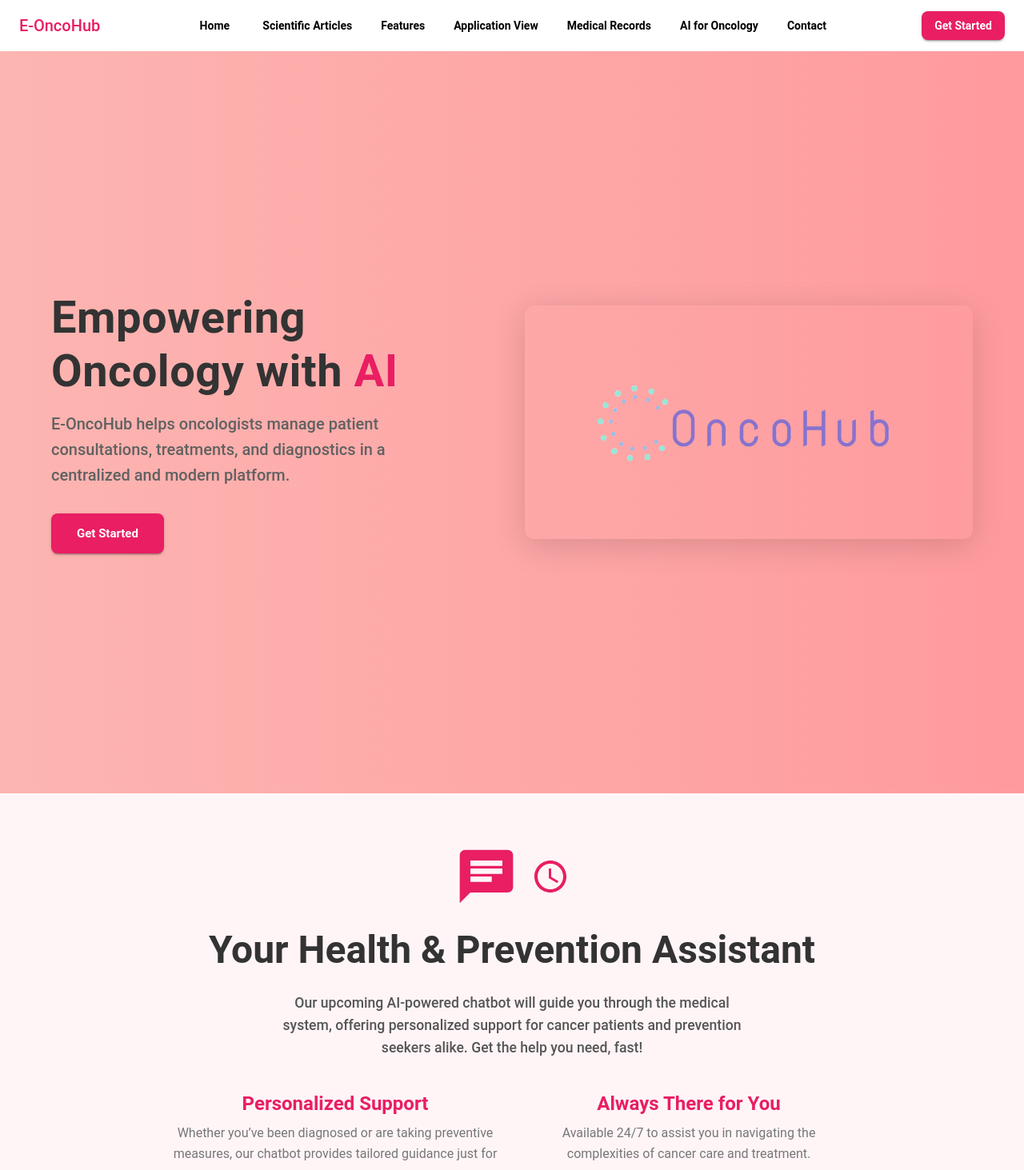
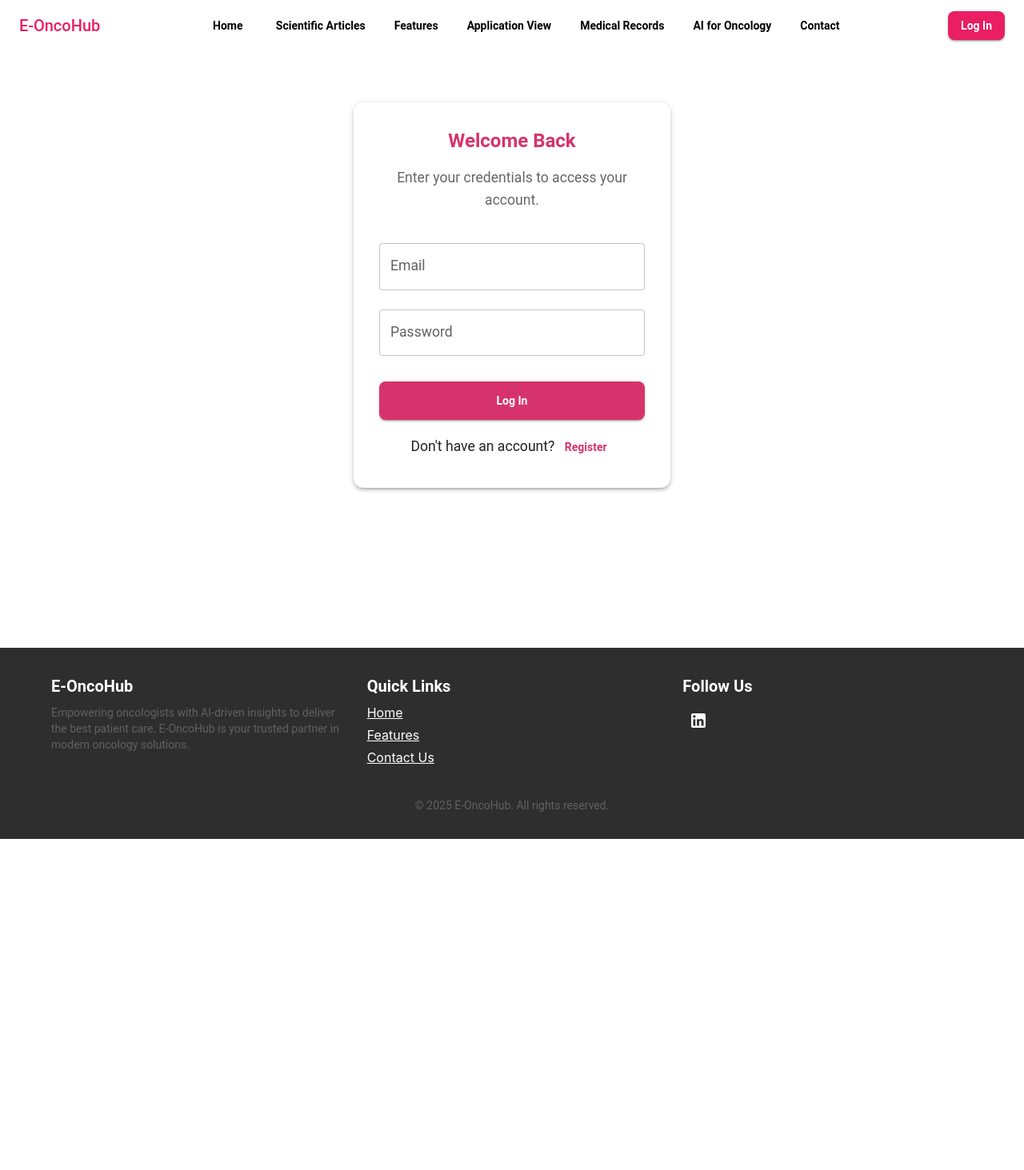
Before and after one commit to Serban-Timofte-EBR/Medical_SaaS_Presentation_Website, a React (Create React App) app: page /login in a window 1280 px wide. Shown: the top 1463 px of the page at 80% size. After the commit the page ends 1049 px from the top, so only its background shows below. Built offline with nearby package versions, Linux system fonts and the light colour scheme.

Commit message:
Implement login function

```diff
--- a/package.json
+++ b/package.json
@@ -17,6 +17,7 @@
     "framer-motion": "^11.11.9",
     "react": "^18.3.1",
     "react-dom": "^18.3.1",
+    "react-router-dom": "^7.2.0",
     "react-scripts": "5.0.1",
     "typescript": "^4.9.5",
     "web-vitals": "^2.1.4"
--- a/src/App.tsx
+++ b/src/App.tsx
@@ -1,21 +1,31 @@
 import React from "react";
+import { BrowserRouter as Router, Routes, Route } from "react-router-dom";
 import { ThemeProvider } from "@mui/material/styles";
 import Header from "./components/Header";
 import HeroSection from "./components/HeroSection";
 import FeaturesSection from "./components/FeaturesSection";
 import AppFlowSection from "./components/HowItWorks";
 import DigitalPatientFolder from "./components/DigitalPatientFolder";
-import theme from "./styles/theme";
 import Footer from "./components/Footer";
 import ChatbotFeature from "./components/ChatbotFeature";
 import Contact from "./components/Contact";
 import ComingSoonSection from "./components/ComingSoonSection";
 import ArticlesSection from "./components/ArticlesSection";
+import Login from "./pages/Login";
+import Register from "./pages/Register";
+import theme from "./styles/theme";
 
 const App: React.FC = () => {
   return (
     <ThemeProvider theme={theme}>
+      <Router>
+        {" "}
         <Header />
+        <Routes>
+          <Route
+            path="/"
+            element={
+              <>
                 <HeroSection />
                 <ComingSoonSection />
                 <ArticlesSection />
@@ -24,7 +34,14 @@ const App: React.FC = () => {
                 <DigitalPatientFolder />
                 <ChatbotFeature />
                 <Contact />
+              </>
+            }
+          />
+          <Route path="/login" element={<Login />} />
+          <Route path="/register" element={<Register />} />
+        </Routes>
         <Footer />
+      </Router>
     </ThemeProvider>
   );
 };
--- a/src/components/ComingSoonSection.tsx
+++ b/src/components/ComingSoonSection.tsx
@@ -1,10 +1,13 @@
 import React from "react";
+import { useNavigate } from "react-router-dom";
 import { Box, Container, Typography, Button, Grid } from "@mui/material";
 import ChatIcon from "@mui/icons-material/Chat";
 import AccessTimeIcon from "@mui/icons-material/AccessTime";
 import ArrowForwardIcon from "@mui/icons-material/ArrowForward";
 
 const ComingSoonSection: React.FC = () => {
+  const navigate = useNavigate();
+
   return (
     <Box
       sx={{
@@ -54,9 +57,9 @@ const ComingSoonSection: React.FC = () => {
             fontSize: "1.1rem",
           }}
         >
-          Our upcoming AI-powered chatbot will guide you through the medical
-          system, offering personalized support for cancer patients and
-          prevention seekers alike. Get the help you need, fast!
+          Our AI-powered chatbot will guide you through the medical system,
+          offering personalized support for cancer patients and prevention
+          seekers alike. Get the help you need, fast!
         </Typography>
 
         {/* Highlights Section */}
@@ -98,21 +101,21 @@ const ComingSoonSection: React.FC = () => {
           variant="h4"
           sx={{ fontWeight: "bold", mt: 6, color: "#333" }}
         >
-          Launching Soon
+          Start Chatting Now
         </Typography>
         <Typography
           variant="h5"
           sx={{ fontWeight: "bold", mb: 4, color: "#e91e63" }}
         >
-          Be Ready!
+          Talk to Our AI Chatbot!
         </Typography>
 
-        {/* CTA Button */}
+        {/* CTA Button - Redirects to /gpt */}
         <Button
           variant="contained"
           color="primary"
           size="large"
-          href="#contact"
+          onClick={() => navigate("/gpt")}
           endIcon={<ArrowForwardIcon />}
           sx={{
             padding: "12px 30px",
@@ -124,7 +127,7 @@ const ComingSoonSection: React.FC = () => {
             },
           }}
         >
-          Get Notified
+          Go to Chat
         </Button>
       </Container>
     </Box>
--- a/src/components/Header.tsx
+++ b/src/components/Header.tsx
@@ -1,4 +1,5 @@
 import React, { useState } from "react";
+import { useNavigate } from "react-router-dom";
 import {
   AppBar,
   Toolbar,
@@ -8,7 +9,6 @@ import {
   IconButton,
   Drawer,
   List,
-  ListItem,
   ListItemText,
   ListItemButton,
   Divider,
@@ -25,6 +25,7 @@ import { useTheme } from "@mui/material/styles";
 import useMediaQuery from "@mui/material/useMediaQuery";
 
 const Header: React.FC = () => {
+  const navigate = useNavigate();
   const [drawerOpen, setDrawerOpen] = useState(false);
   const theme = useTheme();
   const isMobile = useMediaQuery(theme.breakpoints.down("md"));
@@ -42,7 +43,7 @@ const Header: React.FC = () => {
     };
 
   const navigationItems = [
-    { label: "Home", href: "#hero", icon: <HomeIcon /> },
+    { label: "Home", path: "/", icon: <HomeIcon /> }, // ✅ Updated to path `/`
     {
       label: "Scientific Articles",
       href: "#articles",
@@ -77,8 +78,11 @@ const Header: React.FC = () => {
         {navigationItems.map((item, index) => (
           <ListItemButton
             key={index}
-            component="a"
-            href={item.href}
+            onClick={() =>
+              item.path
+                ? navigate(item.path)
+                : (window.location.href = item.href!)
+            }
             sx={{
               color: "#333",
               "&:hover": {
@@ -109,7 +113,12 @@ const Header: React.FC = () => {
     <AppBar position="static" color="transparent" elevation={0}>
       <Toolbar sx={{ justifyContent: "space-between" }}>
         {/* Logo */}
-        <Typography variant="h6" color="primary">
+        <Typography
+          variant="h6"
+          color="primary"
+          onClick={() => navigate("/")}
+          sx={{ cursor: "pointer" }}
+        >
           E-OncoHub
         </Typography>
 
@@ -117,24 +126,28 @@ const Header: React.FC = () => {
         {!isMobile && (
           <Box sx={{ display: "flex", gap: "20px" }}>
             {navigationItems.map((item, index) => (
-              <Button key={index} href={item.href} color="inherit">
+              <Button
+                key={index}
+                onClick={() =>
+                  item.path
+                    ? navigate(item.path)
+                    : (window.location.href = item.href!)
+                }
+                color="inherit"
+              >
                 {item.label}
               </Button>
             ))}
           </Box>
         )}
 
-        {/* Call to Action */}
-        <Button variant="contained" color="primary">
-          <a
-            href="#features"
-            style={{
-              color: "inherit",
-              textDecoration: "none",
-            }}
-          >
-            Get Started
-          </a>
+        {/* Log In Button */}
+        <Button
+          variant="contained"
+          color="primary"
+          onClick={() => navigate("/login")}
+        >
+          Log In
         </Button>
 
         {/* Menu icon for smaller screens */}
--- /dev/null
+++ b/src/pages/Login.tsx
@@ -0,0 +1,120 @@
+import React, { useState } from "react";
+import {
+  TextField,
+  Button,
+  Box,
+  Typography,
+  Container,
+  Paper,
+} from "@mui/material";
+import { useNavigate } from "react-router-dom";
+
+const Login: React.FC = () => {
+  const [email, setEmail] = useState("");
+  const [password, setPassword] = useState("");
+  const [error, setError] = useState("");
+  const navigate = useNavigate();
+
+  const handleLogin = async () => {
+    setError("");
+    try {
+      const response = await fetch("http://localhost:3001/auth/login", {
+        method: "POST",
+        headers: { "Content-Type": "application/json" },
+        body: JSON.stringify({ email, password }),
+      });
+      const data = await response.json();
+
+      if (!response.ok) throw new Error(data.message || "Login failed");
+
+      localStorage.setItem("token", data.token);
+      navigate("/gpt");
+    } catch (err) {
+      if (err instanceof Error) {
+        setError(err.message);
+      } else {
+        setError("An unexpected error occurred.");
+      }
+    }
+  };
+
+  return (
+    <Container maxWidth="xs">
+      <Paper
+        elevation={3}
+        sx={{
+          mt: 8,
+          mb: 25,
+          p: 4,
+          borderRadius: "12px",
+          backgroundColor: "#fff",
+          textAlign: "center",
+        }}
+      >
+        <Typography
+          variant="h5"
+          sx={{ fontWeight: "bold", color: "#d6336c", mb: 2 }}
+        >
+          Welcome Back
+        </Typography>
+        <Typography sx={{ color: "#666", mb: 3 }}>
+          Enter your credentials to access your account.
+        </Typography>
+
+        {error && (
+          <Typography color="error" sx={{ mb: 2 }}>
+            {error}
+          </Typography>
+        )}
+
+        <TextField
+          label="Email"
+          fullWidth
+          margin="normal"
+          variant="outlined"
+          value={email}
+          onChange={(e) => setEmail(e.target.value)}
+          sx={{ borderRadius: "8px" }}
+        />
+        <TextField
+          label="Password"
+          type="password"
+          fullWidth
+          margin="normal"
+          variant="outlined"
+          value={password}
+          onChange={(e) => setPassword(e.target.value)}
+          sx={{ borderRadius: "8px" }}
+        />
+
+        <Button
+          variant="contained"
+          fullWidth
+          sx={{
+            mt: 3,
+            backgroundColor: "#d6336c",
+            "&:hover": { backgroundColor: "#c02d60" },
+            fontWeight: "bold",
+            py: 1.5,
+            borderRadius: "8px",
+          }}
+          onClick={handleLogin}
+        >
+          Log In
+        </Button>
+
+        <Typography sx={{ mt: 2 }}>
+          Don't have an account?{" "}
+          <Button
+            sx={{ color: "#d6336c", fontWeight: "bold" }}
+            onClick={() => navigate("/register")}
+          >
+            Register
+          </Button>
+        </Typography>
+      </Paper>
+    </Container>
+  );
+};
+
+export default Login;
--- /dev/null
+++ b/src/pages/Register.tsx
@@ -0,0 +1,118 @@
+import React, { useState } from "react";
+import {
+  TextField,
+  Button,
+  Box,
+  Typography,
+  Container,
+  Paper,
+} from "@mui/material";
+import { useNavigate } from "react-router-dom";
+
+const Register: React.FC = () => {
+  const [email, setEmail] = useState("");
+  const [password, setPassword] = useState("");
+  const [error, setError] = useState("");
+  const navigate = useNavigate();
+
+  const handleRegister = async () => {
+    setError("");
+    try {
+      const response = await fetch("http://localhost:3001/auth/register", {
+        method: "POST",
+        headers: { "Content-Type": "application/json" },
+        body: JSON.stringify({ email, password }),
+      });
+
+      const data = await response.json();
+      if (!response.ok) throw new Error(data.message || "Registration failed");
+
+      navigate("/login");
+    } catch (err) {
+      if (err instanceof Error) {
+        setError(err.message);
+      } else {
+        setError("An unexpected error occurred.");
+      }
+    }
+  };
+
+  return (
+    <Container maxWidth="xs">
+      <Paper
+        elevation={3}
+        sx={{
+          mt: 8,
+          p: 4,
+          borderRadius: "12px",
+          backgroundColor: "#fff",
+          textAlign: "center",
+        }}
+      >
+        <Typography
+          variant="h5"
+          sx={{ fontWeight: "bold", color: "#d6336c", mb: 2 }}
+        >
+          Create an Account
+        </Typography>
+        <Typography sx={{ color: "#666", mb: 3 }}>
+          Register to access E-OncoHub features.
+        </Typography>
+
+        {error && (
+          <Typography color="error" sx={{ mb: 2 }}>
+            {error}
+          </Typography>
+        )}
+
+        <TextField
+          label="Email"
+          fullWidth
+          margin="normal"
+          variant="outlined"
+          value={email}
+          onChange={(e) => setEmail(e.target.value)}
+          sx={{ borderRadius: "8px" }}
+        />
+        <TextField
+          label="Password"
+          type="password"
+          fullWidth
+          margin="normal"
+          variant="outlined"
+          value={password}
+          onChange={(e) => setPassword(e.target.value)}
+          sx={{ borderRadius: "8px" }}
+        />
+
+        <Button
+          variant="contained"
+          fullWidth
+          sx={{
+            mt: 3,
+            backgroundColor: "#d6336c",
+            "&:hover": { backgroundColor: "#c02d60" },
+            fontWeight: "bold",
+            py: 1.5,
+            borderRadius: "8px",
+          }}
+          onClick={handleRegister}
+        >
+          Register
+        </Button>
+
+        <Typography sx={{ mt: 2 }}>
+          Already have an account?{" "}
+          <Button
+            sx={{ color: "#d6336c", fontWeight: "bold" }}
+            onClick={() => navigate("/login")}
+          >
+            Log In
+          </Button>
+        </Typography>
+      </Paper>
+    </Container>
+  );
+};
+
+export default Register;
```
Also changed, not shown: 1 other file (tests, documents, lock files or other folders). Lines whose indentation alone changed are shown as unchanged.
